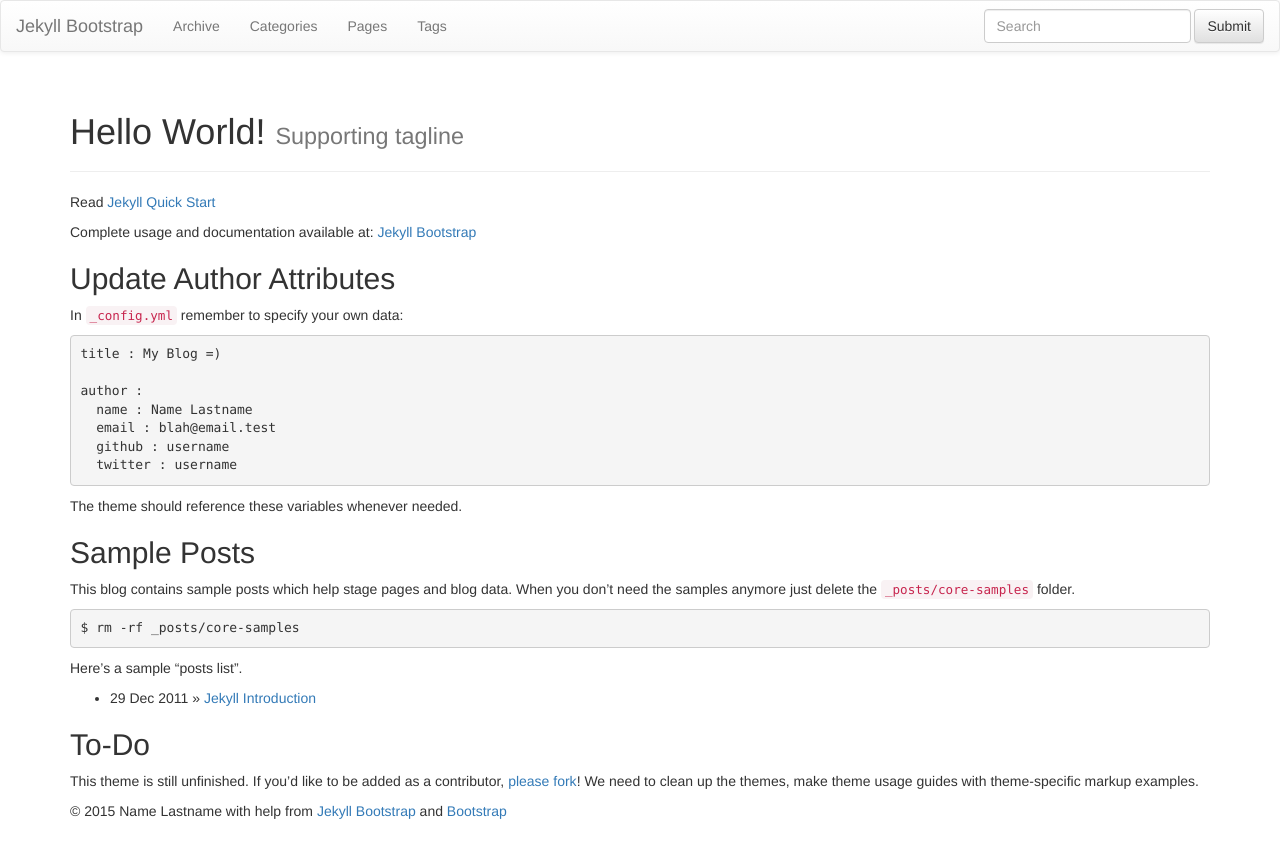
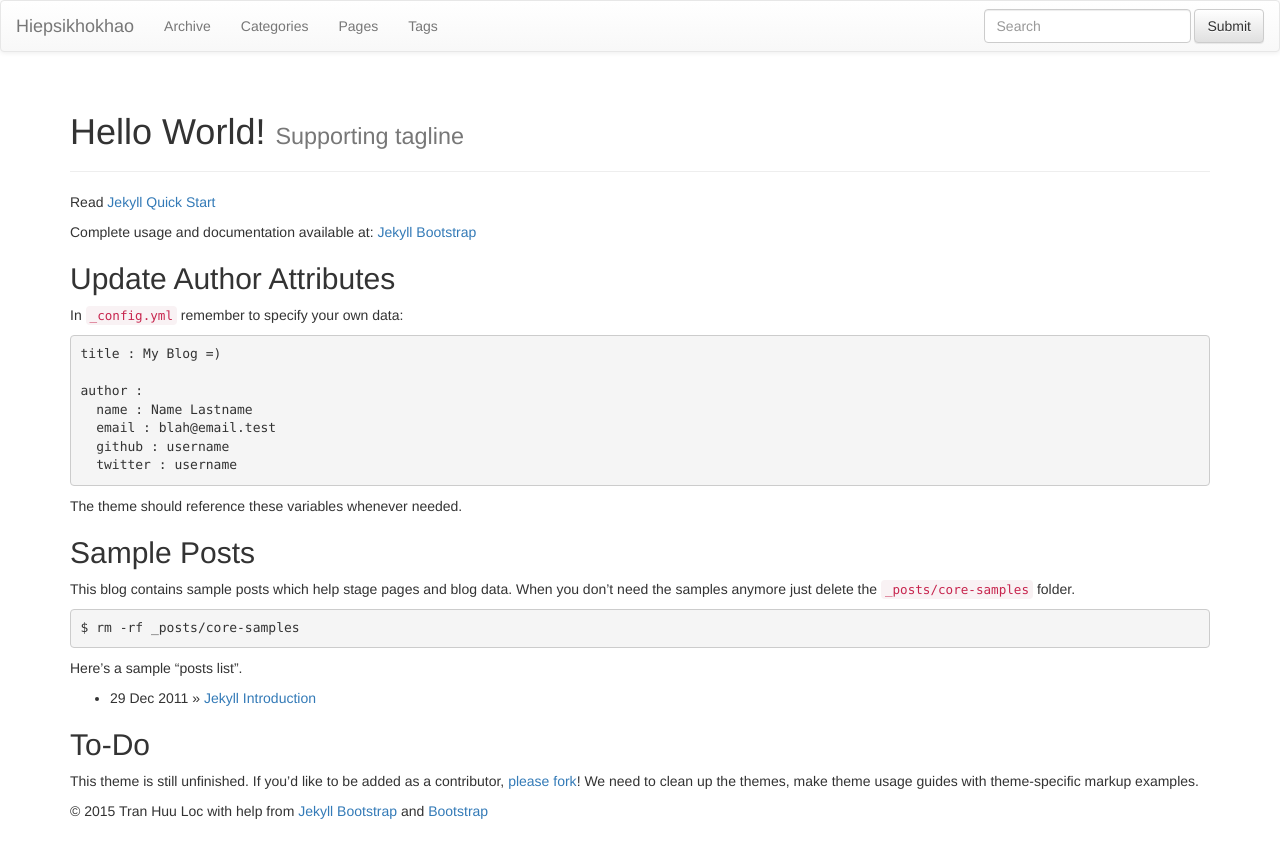
Before and after one commit to hiepsikhokhao/hiepsikhokhao.github.io, a Jekyll site: the page built from index.md, in a window 1280 px wide. Shown: the top 858 px of the page. Built offline with Jekyll 4.4.1, drawn with Linux system fonts in a browser that asks for light colours; nearby versions of some CDN libraries; library files that are not in the unit come from our copies.

Commit message:
first commit

```diff
--- a/_config.yml
+++ b/_config.yml
@@ -8,13 +8,13 @@
 # Themes are encouraged to use these universal variables
 # so be sure to set them if your theme uses them.
 #
-title : Jekyll Bootstrap
-tagline: Site Tagline
+title : Hiepsikhokhao
+tagline: Hiepsikhokhao
 author :
-  name : Name Lastname
-  email : blah@email.test
-  github : username
-  twitter : username
+  name : Tran Huu Loc
+  email : huuloc.tran89@gmail.com
+  github : hiepsikhokhao
+  twitter : hiepsikhokhao
   feedburner : feedname
 
 # The production_url is only used when full-domain names are needed
@@ -22,10 +22,10 @@
 # Most places will/should use BASE_PATH to make the urls
 #
 # If you have set a CNAME (pages.github.com) set your custom domain here.
-# Else if you are pushing to username.github.io, replace with your username.
+# Else if you are pushing to hiepsikhokhao.github.io, replace with your hiepsikhokhao.
 # Finally if you are pushing to a GitHub project page, include the project name at the end.
 #
-production_url : http://username.github.io
+production_url : http://hiepsikhokhao.github.io
 
 # All Jekyll-Bootstrap specific configurations are namespaced into this hash
 #
@@ -40,14 +40,14 @@
   #   DO NOT SET BASE_PATH
   #   (urls will be prefixed with "/" and work relatively)
   #
-  # GitHub Pages (http://username.github.io)
+  # GitHub Pages (http://hiepsikhokhao.github.io)
   #   DO NOT SET BASE_PATH
   #   (urls will be prefixed with "/" and work relatively)
   #
-  # GitHub Project Pages (http://username.github.io/project-name)
+  # GitHub Project Pages (http://hiepsikhokhao.github.io/project-name)
   #
   #   A GitHub Project site exists in the `gh-pages` branch of one of your repositories.
-  #  REQUIRED! Set BASE_PATH to: http://username.github.io/project-name
+  #  REQUIRED! Set BASE_PATH to: http://hiepsikhokhao.github.io/project-name
   #
   # CAUTION:
   #   - When in Localhost, your site will run from root "/" regardless of BASE_PATH
```
